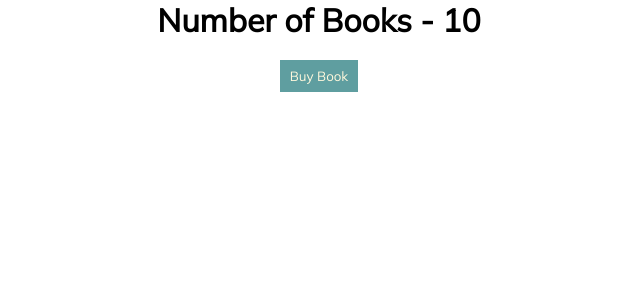
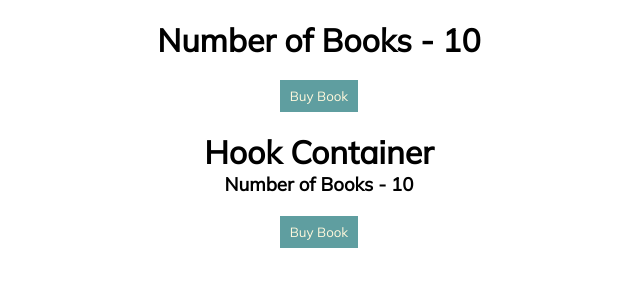
Before and after one commit to AbdulGafferSiam/React-Practice-App, a React (Create React App) app: page / in a window 1280 px wide. Shown: the top 300 px of the page, without its empty margins (321-961 px from the left). Built offline with nearby package versions, Linux system fonts and the light colour scheme.

Commit message:
Use Redux with React Hooks using useSelector, useDispatch

```diff
--- a/src/App.jsx
+++ b/src/App.jsx
@@ -1,5 +1,6 @@
 import React from 'react';
-import BookContainer from './BookContainer';
+import BookContainer from './components/BookContainer';
+import HookBookContainer from './components/HookBookContainer';
 import { Provider } from 'react-redux';
 import Store from './redux/Store';
 import './index.css';
@@ -9,6 +10,7 @@ const App = () => {
         <Provider store={Store}>
             <div className="app">
                 <BookContainer />
+                <HookBookContainer />
             </div>
         </Provider>
     )
--- a/src/BookContainer.jsx
+++ b/src/components/BookContainer.jsx
@@ -1,7 +1,7 @@
 import React from 'react';
 import { connect } from 'react-redux';
-import { buyBook } from './redux';
-import './index.css';
+import { buyBook } from '../redux';
+import '../index.css';
 
 const BookContainer = (props) => {
     return (
--- /dev/null
+++ b/src/components/HookBookContainer.jsx
@@ -0,0 +1,23 @@
+// Install react extention
+// Type "rfc" to create component implicitly
+import React from 'react';
+import { useSelector, useDispatch } from 'react-redux';
+import { buyBook } from '../redux';
+import '../index.css';
+
+const HookBookContainer = () => {
+    const numOfBooks = useSelector(state => state.numOfBooks)
+    const dispatch = useDispatch();
+
+    return (
+        <>
+            <div className="book-container">
+                <h1> Hook Container </h1>
+                <h3> Number of Books - { numOfBooks } </h3>
+                <button onClick={ () => dispatch(buyBook()) }> Buy Book </button>
+            </div>
+        </>
+    )
+}
+
+export default HookBookContainer;
--- a/src/index.css
+++ b/src/index.css
@@ -13,6 +13,10 @@
     text-align: center;
 }
 
+.book-container {
+    margin: 20px;
+}
+
 button {
     margin-top: 20px;
     padding: 8px 10px;
--- a/src/redux/practice/ReduxDemo.js
+++ b/src/redux/practice/ReduxDemo.js
@@ -13,9 +13,6 @@ Store:
 
 spread operator: to clone state value
 
-Async Action creator ->
-Redux Thunk -> Middleware
-axios -> user to request API endpoint
 */
 
 const redux = require('redux');
```
